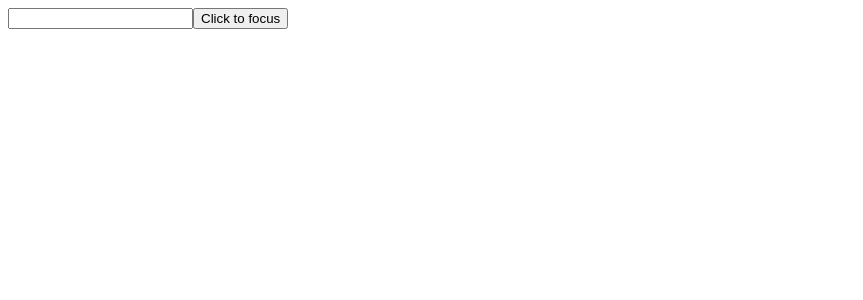
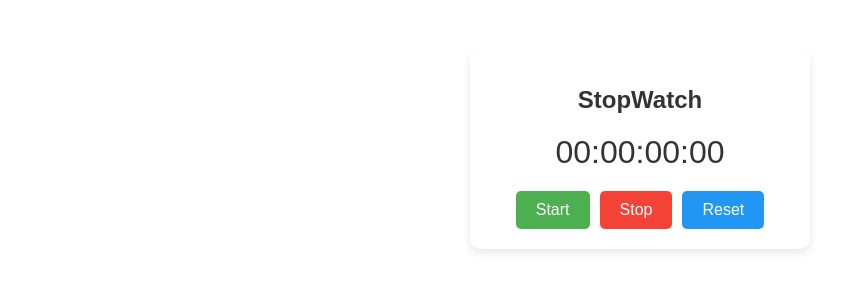
Before and after one commit to anuz505/React-Basics, a React (Vite) app in the folder my-react-app/: page / in a window 1280 px wide. Shown: the top 300 px of the page, without its empty margins (0-863 px from the left). Built offline with nearby package versions, Linux system fonts and the light colour scheme.

Commit message:
Stopwatch in react using useRef, useEffect, useState

```diff
--- a/my-react-app/src/App.jsx
+++ b/my-react-app/src/App.jsx
@@ -1,10 +1,10 @@
 import "../src/index.css";
 
-import USEref from "./03_managing_state/07_useRef1.jsx";
+import Stopwatch from "./Projects/stopwatch.jsx";
 function App() {
   return (
     <>
-      <USEref />
+      <Stopwatch />
     </>
   );
 }
--- /dev/null
+++ b/my-react-app/src/Projects/stopwatch.jsx
@@ -0,0 +1,61 @@
+import { useState, useEffect, useRef } from "react";
+import "./stopwatch_style.css";
+export default function Stopwatch() {
+  const [isRunning, setIsRunning] = useState(false);
+  const [elapsedTime, setElapsedTime] = useState(0);
+  const intervalIDref = useRef(null);
+  const StartTime = useRef(0);
+  useEffect(() => {
+    if (isRunning) {
+      intervalIDref.current = setInterval(() => {
+        setElapsedTime(Date.now() - StartTime.current);
+      }, 10);
+    }
+
+    return () => clearInterval(intervalIDref.current);
+  }, [isRunning]);
+
+  function start() {
+    setIsRunning(true);
+    StartTime.current = Date.now() - elapsedTime;
+  }
+  function stop() {
+    setIsRunning(false);
+  }
+  function reset() {
+    setElapsedTime(0);
+    setIsRunning(false);
+  }
+  function formatTime() {
+    let hours = Math.floor(elapsedTime / (1000 * 60 * 60));
+    let minutes = Math.floor((elapsedTime / (1000 * 60)) % 60);
+    let seconds = Math.floor((elapsedTime / 1000) % 60);
+    let milliseconds = Math.floor((elapsedTime % 1000) / 10);
+
+    // Ensure two-digit formatting
+    hours = String(hours).padStart(2, "0");
+    minutes = String(minutes).padStart(2, "0");
+    seconds = String(seconds).padStart(2, "0");
+    milliseconds = String(milliseconds).padStart(2, "0");
+
+    return `${hours}:${minutes}:${seconds}:${milliseconds}`;
+  }
+
+  return (
+    <div className="stopwatch-container">
+      <h1 className="stopwatch-title">StopWatch</h1>
+      <div className="stopwatch-time">{formatTime()}</div>
+      <div className="controls">
+        <button className="start" onClick={start}>
+          Start
+        </button>
+        <button className="stop" onClick={stop}>
+          Stop
+        </button>
+        <button className="reset" onClick={reset}>
+          Reset
+        </button>
+      </div>
+    </div>
+  );
+}
--- /dev/null
+++ b/my-react-app/src/Projects/stopwatch_style.css
@@ -0,0 +1,64 @@
+/* stopwatch_style.css */
+
+.stopwatch-container {
+  display: flex;
+  flex-direction: column;
+  align-items: center;
+  justify-content: center;
+  width: 300px;
+  padding: 20px;
+  margin: 50px auto;
+  background-color: #fff;
+  border-radius: 10px;
+  box-shadow: 0 4px 8px rgba(0, 0, 0, 0.1);
+  font-family: Arial, sans-serif;
+}
+
+.stopwatch-title {
+  font-size: 1.5em;
+  margin-bottom: 20px;
+  color: #333;
+}
+
+.stopwatch-time {
+  font-size: 2em;
+  margin-bottom: 20px;
+  color: #333;
+}
+
+.controls {
+  display: flex;
+  gap: 10px;
+}
+
+.controls button {
+  padding: 10px 20px;
+  font-size: 1em;
+  border: none;
+  border-radius: 5px;
+  cursor: pointer;
+  transition: background-color 0.3s ease;
+}
+
+.controls button:hover {
+  background-color: #ddd;
+}
+
+.controls button:active {
+  background-color: #ccc;
+}
+
+.controls button.start {
+  background-color: #4caf50;
+  color: white;
+}
+
+.controls button.stop {
+  background-color: #f44336;
+  color: white;
+}
+
+.controls button.reset {
+  background-color: #2196f3;
+  color: white;
+}
```
Also changed, not shown: my-react-app/src/Projects/12_TodoList.jsx (renamed from my-react-app/src/02_adding_intractivity/12_TodoList.jsx).
